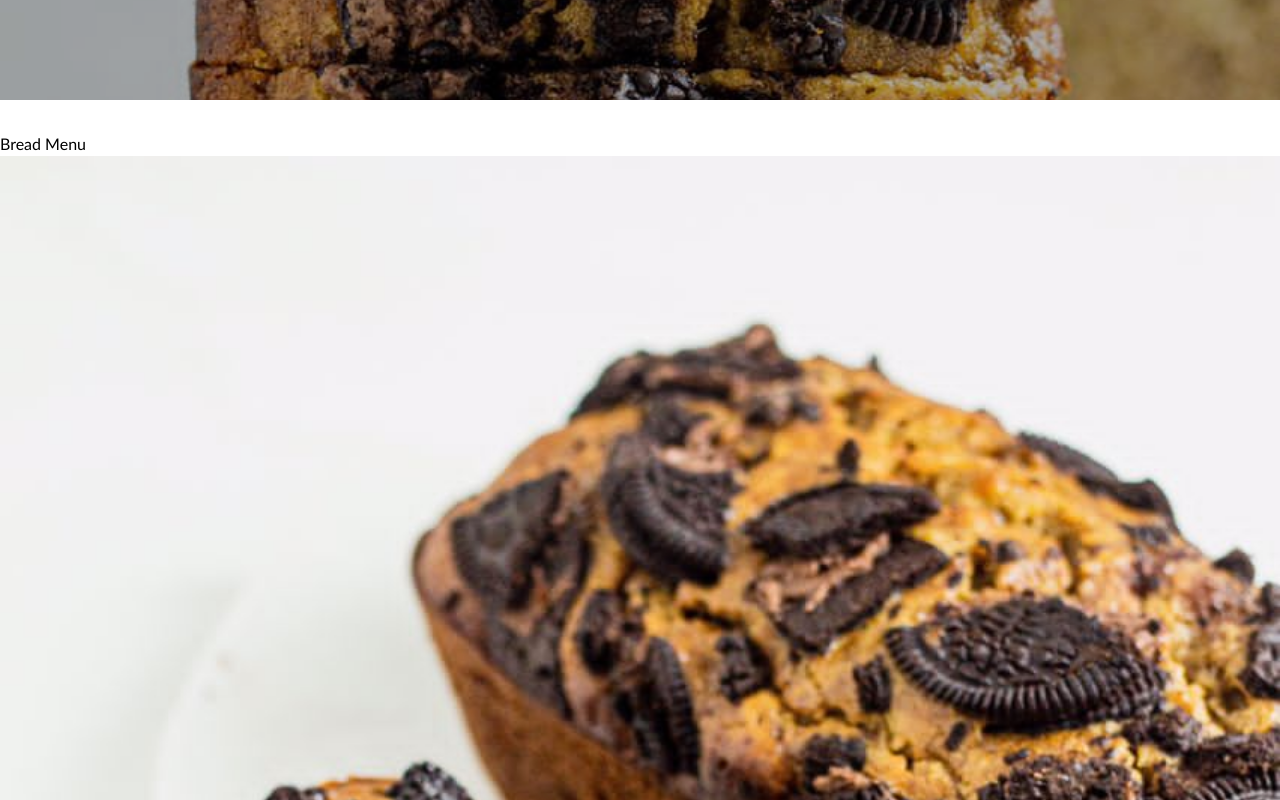
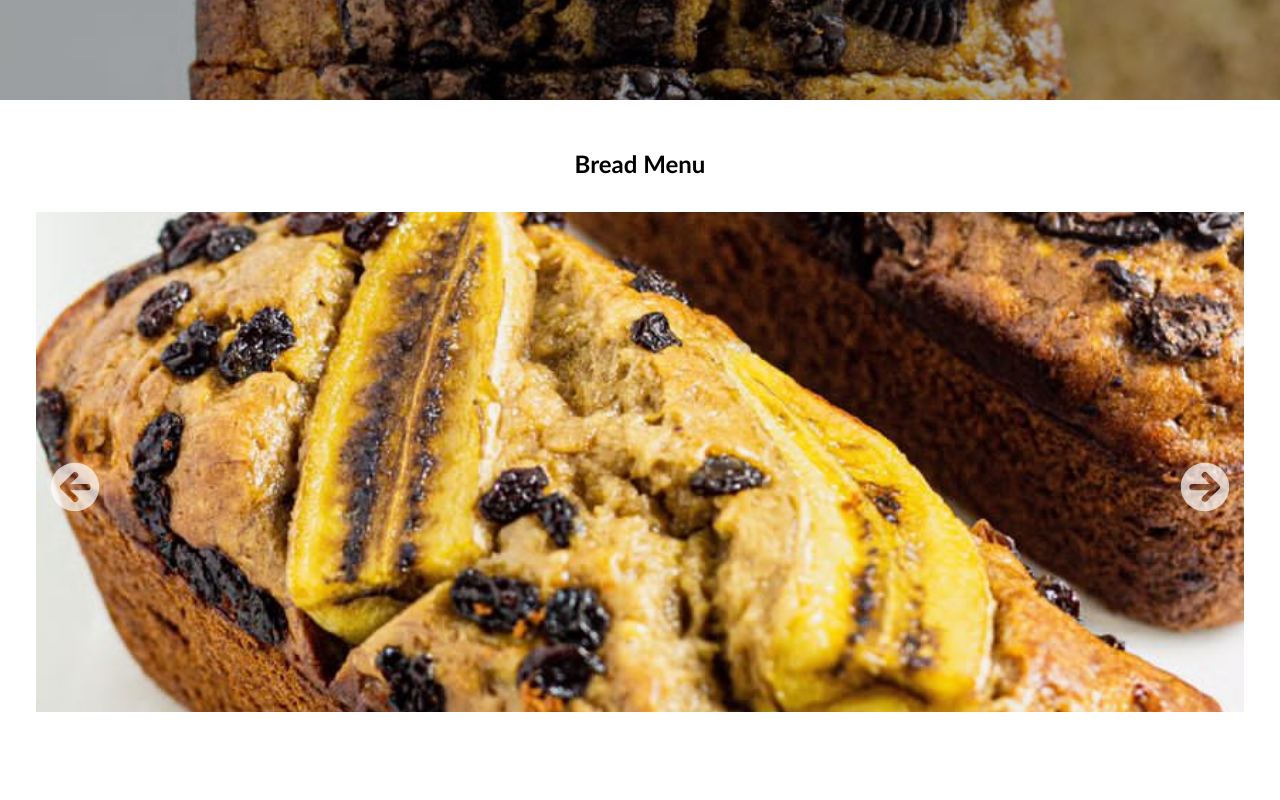
Before and after one commit to obraye1/weezkitchen, a Next.js app: page / in a window 1280 px wide. Shown: the part 700-1500 px from the top of the page. After the commit the page ends 1428 px from the top, so only its background shows below. Built offline with nearby package versions, Linux system fonts and the light colour scheme.

Commit message:
SliderCompleted

```diff
--- a/components/Hero.tsx
+++ b/components/Hero.tsx
@@ -2,9 +2,9 @@ import React from 'react';
 
 const Hero = () => {
   return (
-    <div className="flex items-center mb-8 justify-center h-screen  bg-cover bg-fixed bg-center custom-img">
+    <div className="flex items-center mb-8  justify-center h-screen  bg-cover bg-fixed bg-center custom-img">
       <div className="absolute top-0 right-0 bottom-0 left-0 bg-[black]/30" />
-      <div className="p-5 text-[white] w-screen mt-[-10rem] ">
+      <div className="p-5 text-[white] ml-[10rem] w-screen mt-[-10rem] ">
         <h2 className="text-5xl text-[white] md:text-gold font-bold ">WeezKitchen </h2>
         <p className="py-3 text-xl ">
           Wee Delievers the best bread with any type of spices
--- /dev/null
+++ b/components/Instagram.tsx
@@ -0,0 +1,11 @@
+import React from 'react'
+
+const Instagram = () => {
+  return (
+    <div>
+      <p>Follow me on instagram</p>
+    </div>
+  )
+}
+
+export default Instagram
--- a/components/NavBar.tsx
+++ b/components/NavBar.tsx
@@ -35,7 +35,7 @@ const NavBar = () => {
       style={{ backgroundColor: `${color}` }}
       className="fixed left-0 right-0 top-0 w-screen z-10 ease-in duration-300"
     >
-      <div className="max-w-[1240px] m-auto flex justify-between items-center p-4 text-[white] ">
+      <div className="max-w-[1240px] mx-auto flex justify-between items-center p-4 text-[white] ">
         <Link href="/">
           <h1
             style={{ color: `${textColor}` }}
--- a/components/Slider.tsx
+++ b/components/Slider.tsx
@@ -1,6 +1,7 @@
 import Image from 'next/image';
 import { sliderData } from '@/data/sliderData';
 import React, { useState } from 'react';
+import { FaArrowCircleLeft, FaArrowCircleRight } from 'react-icons/fa';
 
 const Slider = ({ slides }: any) => {
   const [current, setCurrent] = useState(0);
@@ -16,16 +17,42 @@ const Slider = ({ slides }: any) => {
   }
 
   return (
-    <div id="menu">
-      <h1>Bread Menu</h1>
+    <div id="menu" className="max-w-[1240px] mx-auto max-h-full">
+      <h1 className="text-2xl font-bold text-center p-4">Bread Menu</h1>
       <div>
+        <div className="flex relative justify-center p-4">
         {sliderData.map((slide, index) => (
-          <div key={index} className={index === current ? 'opacity-[1] ease-in duration-1000' : 'opacity-0'}>
-            {index === current && (
-              <Image src={slide.image} alt="/" width={1440} height={600} />
-            )}
+          <div
+            key={index}
+            className={
+              index === current
+                ? 'opacity-[1] ease-in duration-1000'
+                : 'opacity-0'
+            }
+          >
+              <FaArrowCircleLeft
+                onClick={prevSlide}
+                size={50}
+                className="absolute left-[30px] top-[50%] text-[white]/70 cursor-pointer select-none z-[2]  "
+              />
+              {index === current && (
+                <Image
+                  src={slide.image}
+                  alt="Picture of Bread"
+                  width={1440}
+                  height={600}
+                  priority
+                  style={{ objectFit: 'cover' , height:'500px', width:'1440px'}}
+                />
+              )}
+              <FaArrowCircleRight
+                onClick={nextSlide}
+                size={50}
+                className="absolute right-[30px] top-[50%] text-[white]/70 cursor-pointer select-none z-[2]"
+              />
+            </div>
+        ))}
           </div>
-        ))}
       </div>
     </div>
   );
```
